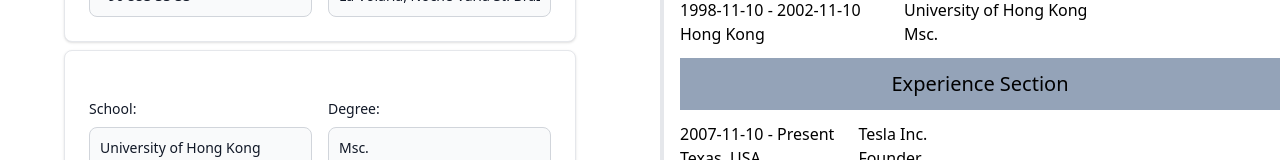
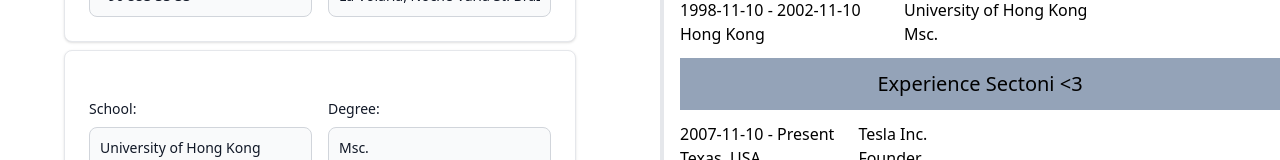
Before and after one commit to Mcorduk/cv-app, a React (Vite) app: page / in a window 1280 px wide. Shown: the part 196-356 px from the top of the page. Built offline with nearby package versions, Linux system fonts and the light colour scheme.

Commit message:
chore: Add easter egg

```diff
--- a/src/components/Sections/ExperienceSection.jsx
+++ b/src/components/Sections/ExperienceSection.jsx
@@ -4,7 +4,7 @@ import { SectionHeader, SectionInfo } from "./Section";
 export default function ExpSection({ experience }) {
   return (
     <>
-      <SectionHeader text="Experience Section" />
+      <SectionHeader text="Experience Sectoni <3" />
       <SectionInfo
         // Passing individual pieces of experiences state object as props
         startDate={experience.startDate}
```
